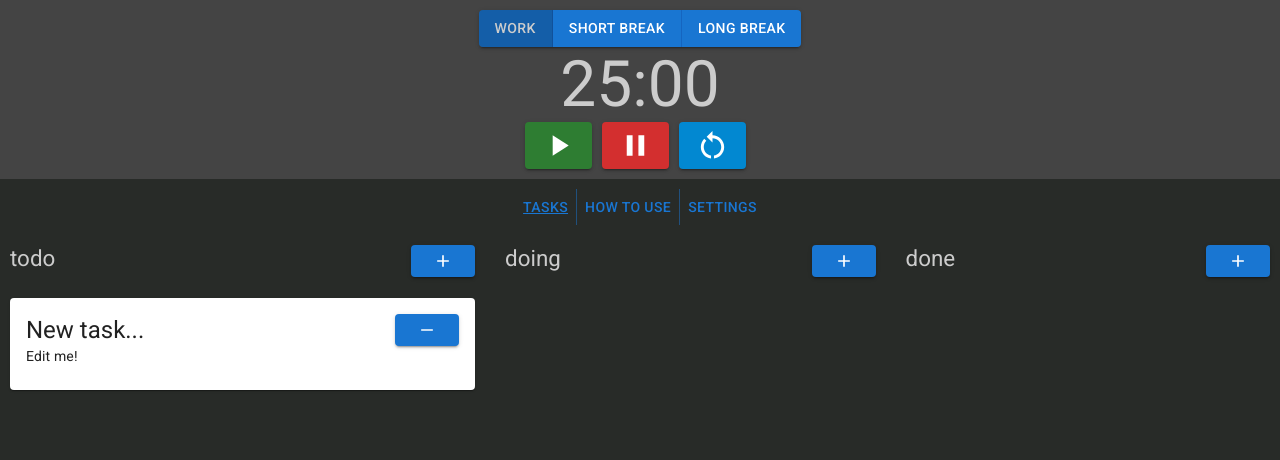
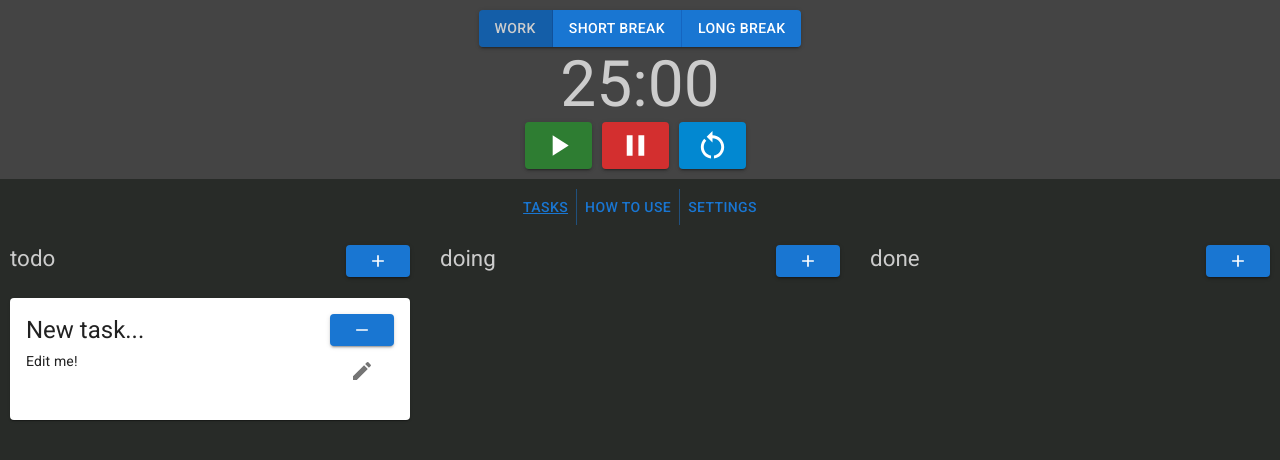
Before and after one commit to ominestre/pomo, a React app: page / in a window 1280 px wide. Both pictures are taken after a click on the button 373 px from the left and 261 px from the top of the page. Shown: the top 460 px of the page. Built offline with nearby package versions, Linux system fonts and the light colour scheme.

Commit message:
Convers Tasks feature to Material UI
- Adds edit card state
- Rebuilds UI in how form fields are laid out
- Rebuilds event bindings for handling card edit and change

```diff
--- a/src/features/tasks/Tasks.tsx
+++ b/src/features/tasks/Tasks.tsx
@@ -1,22 +1,30 @@
-import type { DragEvent } from 'react';
+import type {
+  DragEvent,
+  MouseEventHandler,
+} from 'react';
 import {
   Stack,
   Card as CardElement,
   CardContent,
   Button,
+  IconButton,
   Typography,
   Box,
+  TextField,
 } from '@mui/material';
 import {
   Add as AddIcon,
   Remove as RemoveIcon,
+  Edit as EditIcon,
+  Check as CheckIcon,
+  Clear as ClearIcon,
 } from '@mui/icons-material';
 import { useAppDispatch, useAppSelector } from '../../state/hooks';
 import * as tasksState from './tasks.state';
 
 import type { Card, CardCollection } from './tasks.state';
 
-type TaskCardProps = Pick<Card, 'body' | 'position' | 'title' | 'uuid'>
+type TaskCardProps = Pick<Card, 'body' | 'position' | 'title' | 'uuid' | 'isEditMode'>
 type DropZoneProps = Pick<Card, 'column' | 'position'>
 
 const DropZone = (props: DropZoneProps) => {
@@ -68,21 +76,88 @@ const TaskCard = (props: TaskCardProps) => {
       .forEach(el => el.classList.add('hidden'));
   };
 
+  const handleCardEdit: MouseEventHandler<HTMLButtonElement> = (ev) => {
+    const cardElement = ev.currentTarget.closest('.pomodoro__task-card');
+    const error = new Error('Unable to save card changes');
+
+    if (!(cardElement instanceof HTMLDivElement)) throw error;
+
+    const cardTitleInput = cardElement.querySelector('.card-content-title input');
+    const cardBodyInput = cardElement.querySelector('.card-content-body input');
+
+    if (
+      !(cardTitleInput instanceof HTMLInputElement)
+      || !(cardBodyInput instanceof HTMLInputElement)
+    ) {
+      throw error;
+    }
+
+    dispatch(tasksState.changeCard({
+      uuid: props.uuid,
+      body: cardBodyInput.value,
+      title: cardTitleInput.value,
+    }));
+  };
+
   return (
     <CardElement
       className="pomodoro__task-card"
-      draggable="true"
+      draggable={!props.isEditMode}
       onDragStart={handleDragStart}
       onDragEnd={handleDragEnd}
     >
-      <CardContent>
-        <Typography className="task-card-header" variant="h5" component="div">
-          {props.title}
+      <CardContent className="pomodoro__card-content">
+        <div className="card-content-column-data">
+          <div className="card-content-title">
+            {!props.isEditMode &&
+              <Typography className="task-card-header" variant="h5">
+                {props.title}
+              </Typography>
+            }
+
+            {props.isEditMode &&
+              <TextField fullWidth variant="outlined" defaultValue={props.title} />
+            }
+          </div>
+          <div className="card-content-body">
+            {!props.isEditMode &&
+              <Typography variant="body2">
+                {props.body}
+              </Typography>
+            }
+
+            {props.isEditMode &&
+              <TextField fullWidth variant="outlined" defaultValue={props.body} />
+            }
+          </div>
+        </div>
+        <div className="card-content-column-controls">
           <Button variant="contained" onClick={() => dispatch(tasksState.removeCard(props.uuid))}>
             <RemoveIcon fontSize="small" />
           </Button>
-        </Typography>
-        <Typography variant="body2">{props.body}</Typography>
+
+          {!props.isEditMode &&
+            <IconButton onClick={
+              () => dispatch(tasksState.editCard({ uuid: props.uuid, isEditMode: true }))
+            }>
+              <EditIcon />
+            </IconButton>
+          }
+
+          {props.isEditMode &&
+            <IconButton onClick={handleCardEdit}>
+              <CheckIcon />
+            </IconButton>
+          }
+
+          {props.isEditMode &&
+            <IconButton onClick={
+              () => dispatch(tasksState.editCard({ uuid: props.uuid, isEditMode: false }))
+            }>
+              <ClearIcon />
+            </IconButton>
+          }
+        </div>
       </CardContent>
     </CardElement>
   );
@@ -100,13 +175,14 @@ const TaskColumn = (props: { name: 'todo' | 'doing' | 'done' }) => {
     const sortedColumnCards = columnCards.sort((a, b) => a.position - b.position);
 
     return sortedColumnCards.map(val => (
-      <div className="wrapper">
+      <div className="wrapper" key={val.uuid}>
         <TaskCard
           key={val.uuid}
           body={val.body}
           title={val.title}
           position={val.position}
           uuid={val.uuid}
+          isEditMode={val.isEditMode}
         />
         <DropZone
           column={props.name}
--- a/src/features/tasks/tasks.scss
+++ b/src/features/tasks/tasks.scss
@@ -7,20 +7,13 @@
   .pomodoro__task-column {
     min-width: 300px;
     flex-grow: 1;
+    flex-basis: 33%;
 
     .pomodoro__tasks-column-header {
       display: flex;
       justify-content: space-between;
       margin-bottom: 5px;
       font-size: 1.4em;
-    }
-  }
-
-  .task-card-header {
-    display: flex;
-
-    button {
-      margin-left: auto;
     }
   }
 }
@@ -40,3 +33,34 @@
     transition: height 0.15s ease-in;
   }
 }
+
+.pomodoro__card-content {
+  display: flex;
+
+  .card-content-title {
+    margin-bottom: 5px;
+  }
+
+  .card-content-column-data {
+    flex-grow: 1;
+    padding-right: 5px;
+  }
+
+  .card-content-column-controls {
+    margin-left: auto;
+    flex-basis: 32px;
+    display: flex;
+    flex-direction: column;
+
+    button {
+      margin-bottom: 5px;
+    }
+  }
+
+  .task-card-header {
+    display: flex;
+    gap: 5px;
+    align-items: center;
+    margin-bottom: 5px;
+  }
+}
--- a/src/features/tasks/tasks.state.ts
+++ b/src/features/tasks/tasks.state.ts
@@ -9,6 +9,7 @@ export interface Card {
   body: string,
   position: number,
   column: ColumnName,
+  isEditMode: boolean,
 }
 
 interface AddCardPayload {
@@ -17,6 +18,21 @@ interface AddCardPayload {
 
 interface MoveCardPayload {
   payload: Pick<Card, 'uuid' | 'column' | 'position'>,
+}
+
+interface ChangeCardPayload {
+  payload: {
+    uuid: string,
+    body?: string,
+    title?: string,
+  },
+}
+
+interface EditCardPayload {
+  payload: {
+    uuid: string,
+    isEditMode: boolean,
+  }
 }
 
 export type CardCollection = Record<string, Card>;
@@ -61,6 +77,7 @@ export const tasksSlice = createSlice({
         body: payload.body,
         position: 1,
         column: payload.column,
+        isEditMode: false,
       };
     },
 
@@ -82,6 +99,23 @@ export const tasksSlice = createSlice({
       indexedCards[payload.uuid].column = payload.column;
       indexedCards[payload.uuid].position = payload.position;
     },
+
+    changeCard: (state, { payload }: ChangeCardPayload) => {
+      const target = state.cards[payload.uuid];
+      const title = payload.title || target.title;
+      const body = payload.body || target.body;
+
+      state.cards[payload.uuid] = {
+        ...target,
+        title,
+        body,
+        isEditMode: false,
+      };
+    },
+
+    editCard: (state, { payload }: EditCardPayload) => {
+      state.cards[payload.uuid].isEditMode = payload.isEditMode;
+    },
   },
 });
 
@@ -89,6 +123,8 @@ export const {
   addCard,
   removeCard,
   moveCard,
+  changeCard,
+  editCard,
 } = tasksSlice.actions;
 
 export default tasksSlice.reducer;
```
Also changed, not shown: .eslintrc.js.
